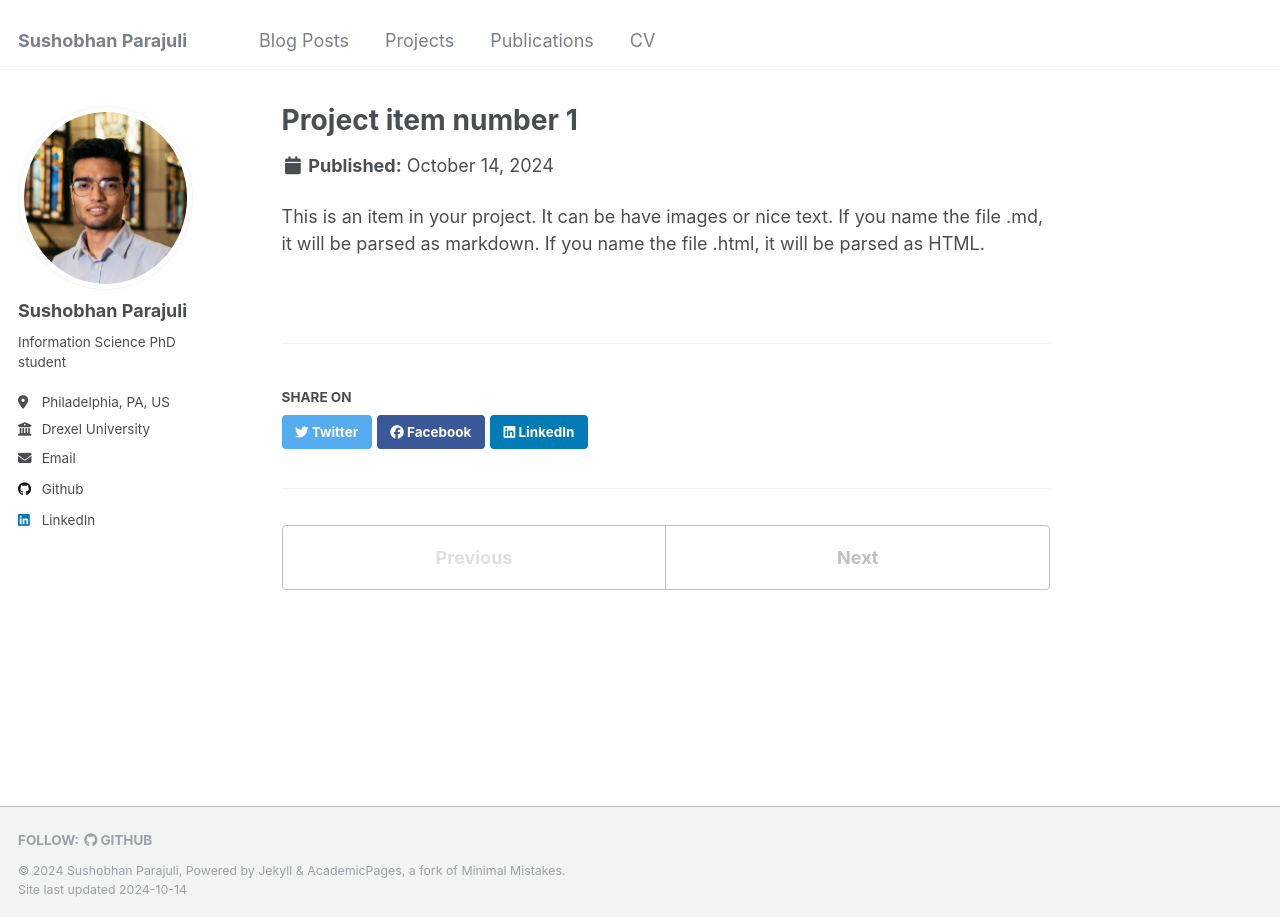
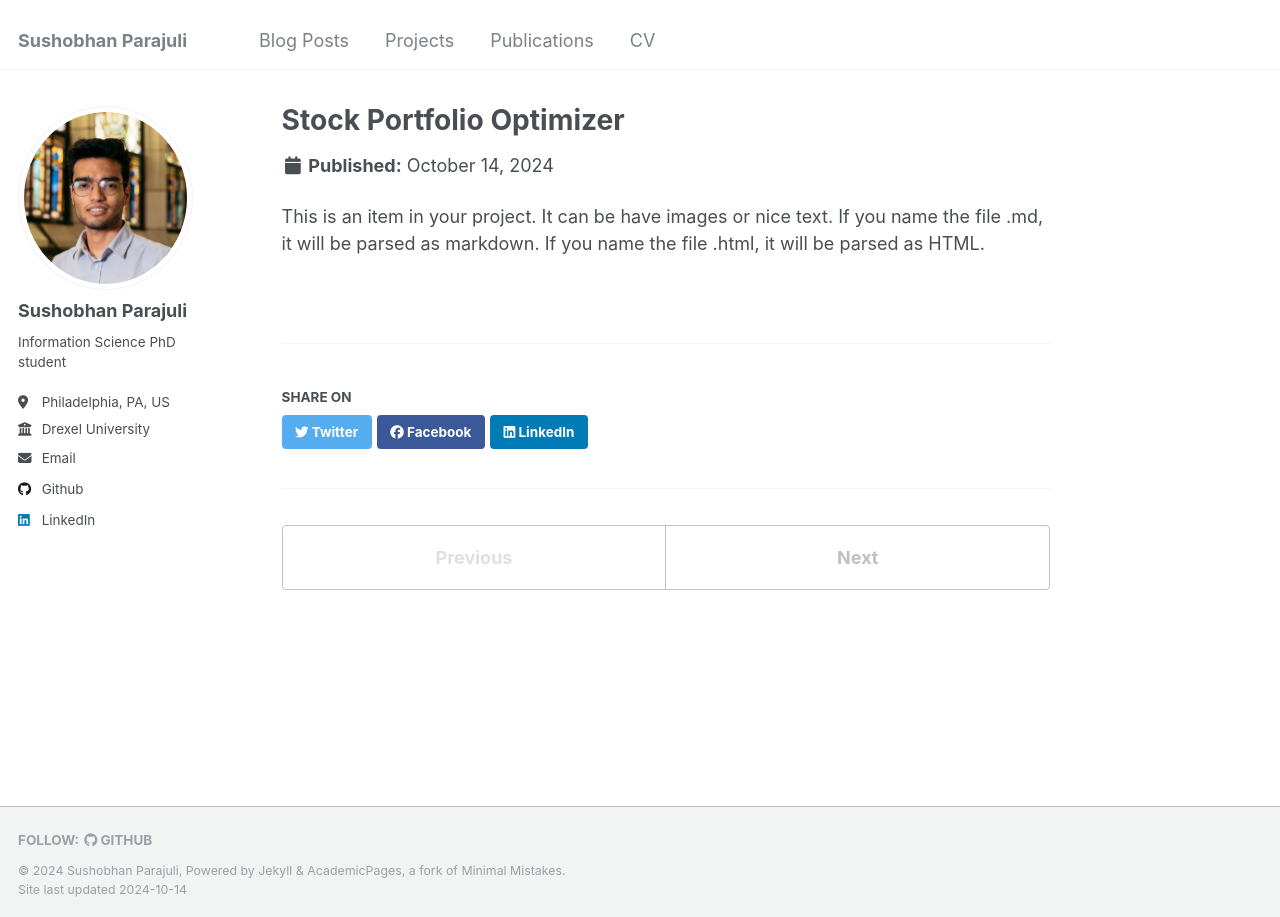
Before and after one commit to sushobhan2024/sushobhan2024.github.io, a Jekyll site: the page built from _projects/project-1.md, in a window 1280 px wide. Built offline with Jekyll 4.4.1, drawn with Linux system fonts in a browser that asks for light colours.

Commit message:
Update project-1.md

```diff
--- a/_projects/project-1.md
+++ b/_projects/project-1.md
@@ -1,5 +1,5 @@
 ---
-title: "Project item number 1"
+title: "Stock Portfolio Optimizer"
 excerpt: "Short description of project item number 1<br/><img src='/images/500x300.png'>"
 collection: project
 ---
```
